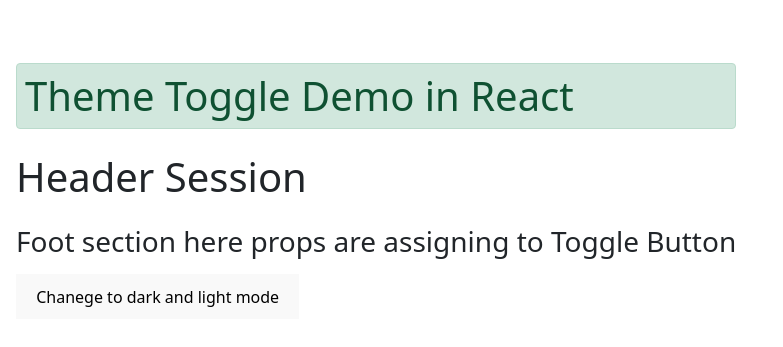
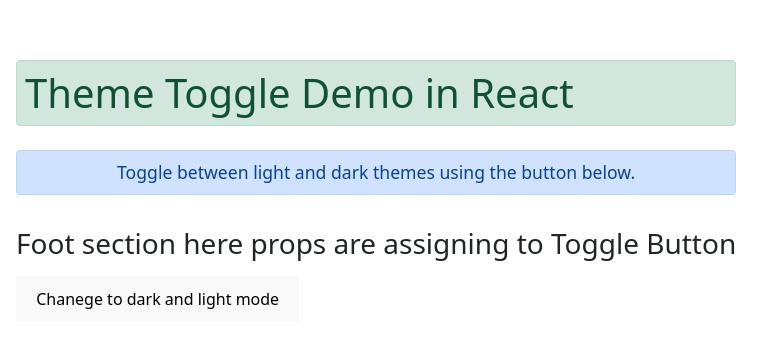
Before and after one commit to BHOGESH4I9/Dark-Toggle-Function-using-Props-in-React, a React (Vite) app: page / in a window 1280 px wide. Shown: the part 209-556 px from the top of the page, without its empty margins (0-783 px from the left). Built offline with nearby package versions, Linux system fonts and the light colour scheme.

Commit message:
Add one p tag to the Header Component

```diff
--- a/src/components/Header.jsx
+++ b/src/components/Header.jsx
@@ -2,8 +2,8 @@ import React from 'react'
 
 const Header = () => {
   return (
-    <div>
-      <h1>Header Session</h1>
+    <div className="header-section">
+      <p className="validation-message info">Toggle between light and dark themes using the button below.</p>
     </div>
   )
 }
```
